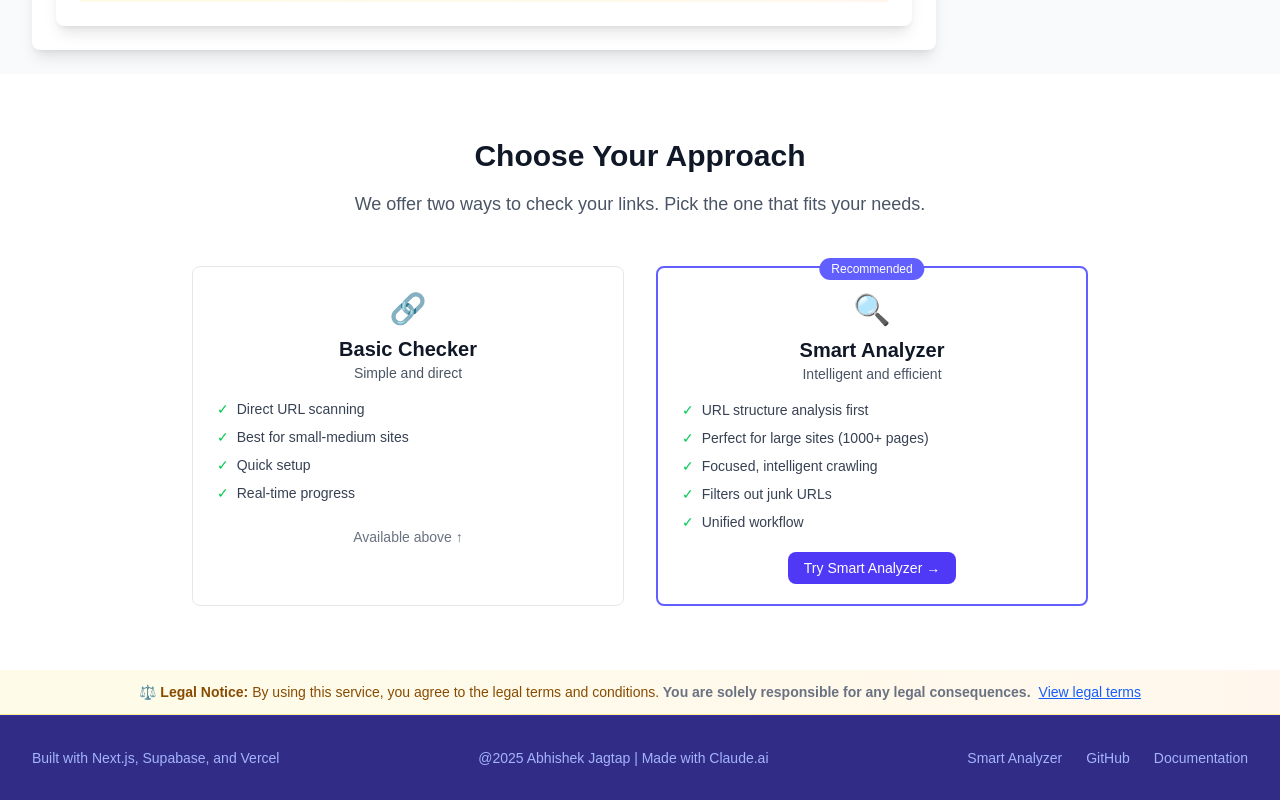
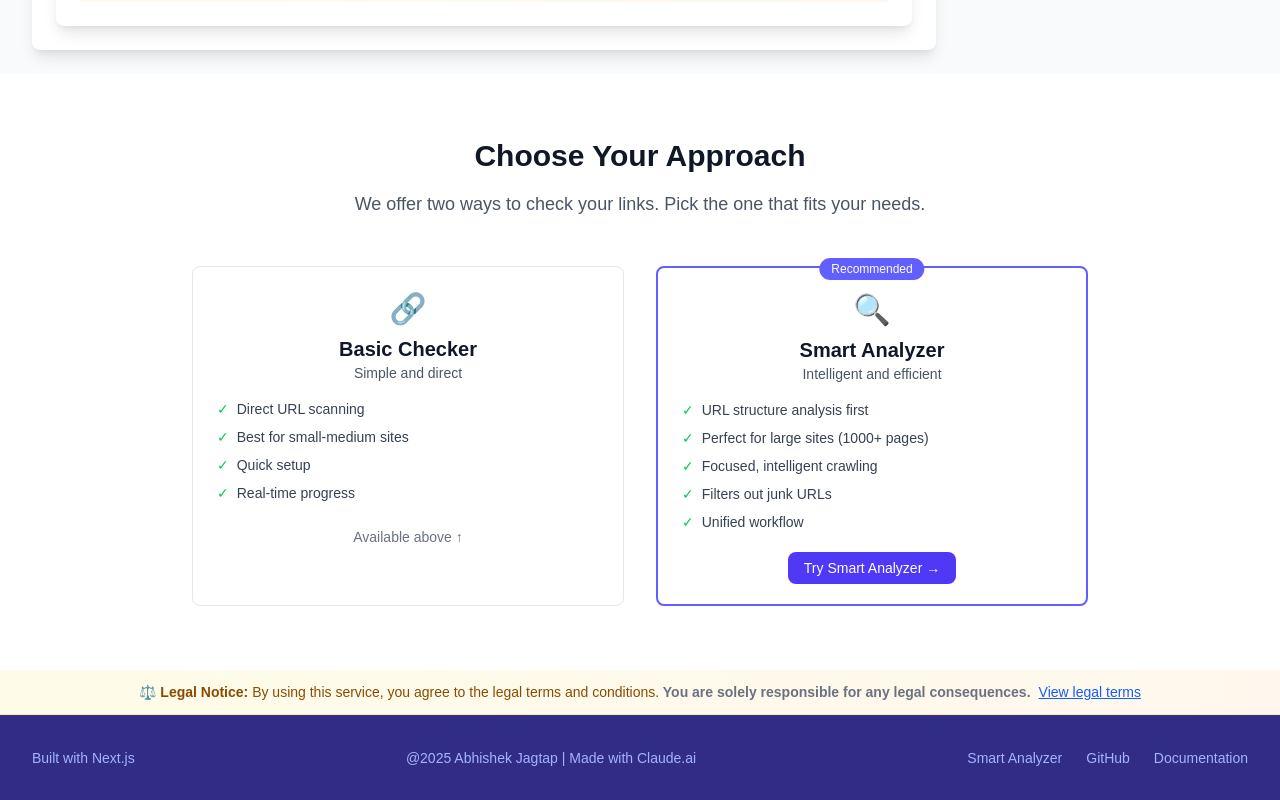
Before and after one commit to Abhishek-J-Sudo/broken-link-generator, a Next.js app: page / in a window 1280 px wide. Shown: the part 1421-2221 px from the top of the page. Built offline with nearby package versions, Linux system fonts and the light colour scheme.

Commit message:
ui - footer text update

```diff
--- a/src/app/components/Footer.js
+++ b/src/app/components/Footer.js
@@ -6,9 +6,7 @@ export default function Footer() {
     <footer className="bg-indigo-900 border-t border-indigo-800">
       <div className="max-w-7xl mx-auto px-4 sm:px-6 lg:px-8 py-8">
         <div className="flex flex-col md:flex-row justify-between items-center">
-          <div className="text-sm text-indigo-300 mb-4 md:mb-0">
-            Built with Next.js, Supabase, and Vercel
-          </div>
+          <div className="text-sm text-indigo-300 mb-4 md:mb-0">Built with Next.js</div>
           <div className="text-sm text-indigo-300 mb-4 md:mb-0">
             @2025 Abhishek Jagtap | Made with Claude.ai
           </div>
```
